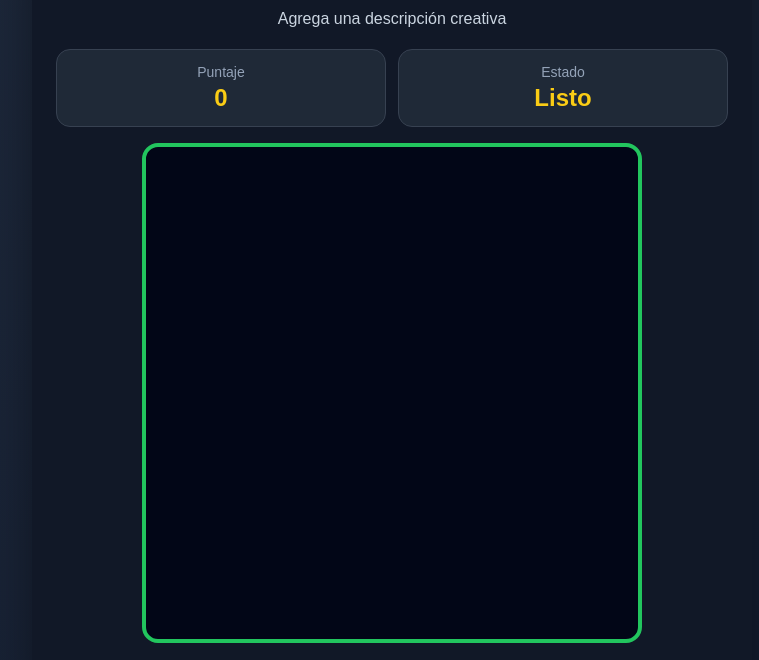
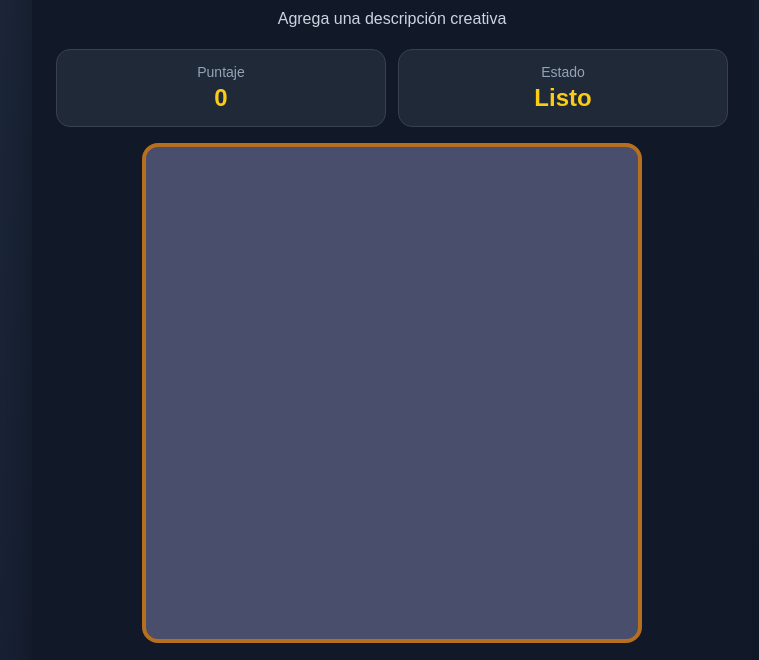
Before and after one commit to freslyA/tallerSerpiente, a plain HTML site: page juegoSerpiente/serpiente.html in a window 1280 px wide. Shown: the part 85-745 px from the top of the page, without its empty margins (248-1007 px from the left). Drawn offline with Linux system fonts and the light colour scheme.

Commit message:
los cambios a los estilos estan hechos correctamente

```diff
--- a/juegoSerpiente/serpiente.css
+++ b/juegoSerpiente/serpiente.css
@@ -69,8 +69,8 @@ h1 {
 canvas {
     width: 100%;
     max-width: 500px;
-    background: #020617;
-    border: 4px solid #22c55e;
+    background: #484e6c;
+    border: 4px solid #b56f1f;
     border-radius: 16px;
     display: block;
     margin: 0 auto 20px auto;
```
